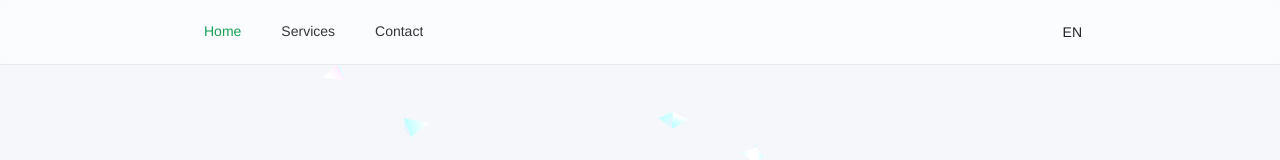
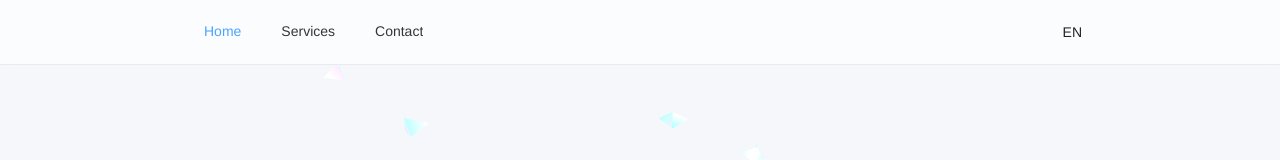
Before and after one commit to hanamaru-hk/website, a Vue app: page / in a window 1280 px wide. Shown: the top 160 px of the page. Built offline with nearby package versions, Linux system fonts and the light colour scheme.

Commit message:
fix: update color

```diff
--- a/src/App.vue
+++ b/src/App.vue
@@ -22,10 +22,39 @@ const naiveLocales = {
 const naiveLocale = computed(
   () => naiveLocales[locale.value] ?? naiveLocales.en,
 )
+
+/** @type {import('naive-ui').GlobalThemeOverrides} */
+const themeOverrides = {
+  common: {
+    primaryColor: '#4aa3ff',
+    primaryColorHover: '#4aa3ff',
+    primaryColorPressed: '#8f4aff',
+  },
+  Menu: {
+    // Text colors
+    itemTextColorHover: '#4aa3ff',
+    itemTextColorActive: '#4aa3ff',
+    itemTextColorActiveHover: '#4aa3ff',
+
+    // Item Background (when selected or hovered)
+    itemColorHover: '#4aa3ff',  // subtle blue hover bg
+    itemColorActive: 'rgba(74, 163, 255, 0.15)', // active item bg
+  },
+  Button: {
+    // Primary Button
+    colorPrimary: '#4aa3ff',
+    borderPrimary: 'rgba(74, 163, 255, 0)',
+    colorHoverPrimary: '#4aa3aa',
+    borderHoverPrimary: 'rgba(74, 163, 255, 0)',
+    textColorHoverPrimary: '#ffffff',
+  },
+}
+
 </script>
 
+
 <template>
-  <n-config-provider :locale="naiveLocale.locale" :date-locale="naiveLocale.dateLocale">
+  <n-config-provider :locale="naiveLocale.locale" :date-locale="naiveLocale.dateLocale" :theme-overrides="themeOverrides">
     <n-message-provider>
       <div class="app">
         <VantaBackground />
@@ -89,4 +118,6 @@ body {
   font-size: 0.85rem;
   color: rgba(31, 35, 41, 0.6);
 }
+
+
 </style>
```
